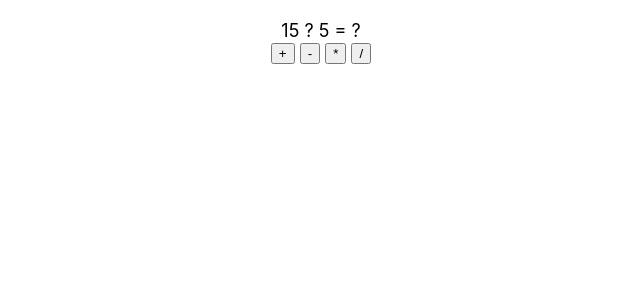
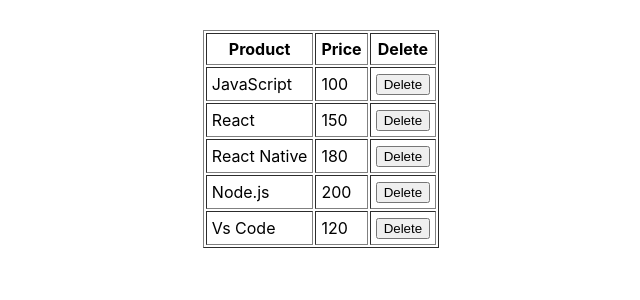
Before and after one commit to ITTIPOLCHA/app1, a React (Create React App) app: page / in a window 1280 px wide. Shown: the top 300 px of the page, without its empty margins (319-959 px from the left). Built offline with nearby package versions, Linux system fonts and the light colour scheme.

Commit message:
refs-array.js create
refs-array.js create

```diff
--- a/src/App.js
+++ b/src/App.js
@@ -1,9 +1,9 @@
 import React from "react";
 import "./style.css";
-import RefsFunc from "./refs-func";
+import RefsArray from "./refs-array";
 
 function App() {
-  return <RefsFunc />;
+  return <RefsArray />;
 }
 
 export default App;
--- /dev/null
+++ b/src/refs-array.js
@@ -0,0 +1,48 @@
+import React from 'react'
+
+export default function RefsArray() {
+    const table = React.useRef()
+    const tr = React.useRef([])
+
+    const data = [
+        ['JavaScript', 100],
+        ['React', 150],
+        ['React Native', 180],
+        ['Node.js', 200],
+        ['Vs Code', 120]
+    ]
+
+    const onClickButton = (i) => {
+        const index = tr.current[i].rowIndex
+        table.current.deleteRow(index)
+    }
+    const onMouseOverRow = (i) => {
+        tr.current[i].style.backgroundColor = 'yellow'
+    }
+
+    const onMouseOutRow = (i) => {
+        tr.current[i].style.backgroundColor = 'white'
+    }
+
+    const tableStyles = {margin: 'auto', marginTop: 30}
+
+  return (
+    <table ref={table} border="1" cellPadding={5} style={tableStyles}>
+        <tr><th>Product</th><th>Price</th><th>Delete</th></tr>
+        {
+            data.map((item, i) => {
+                return (
+                    <tr ref={el => tr.current[i] = el}
+                        onMouseOver={() => onMouseOverRow(i)}
+                        onMouseOut={() => onMouseOutRow(i)}
+                    >
+                        <td>{item[0]}</td>
+                        <td>{item[1]}</td>
+                        <td><button onClick={() => onClickButton(i)}>Delete</button></td>
+                    </tr>
+                )
+            })
+        }
+    </table>
+  )
+}
```
